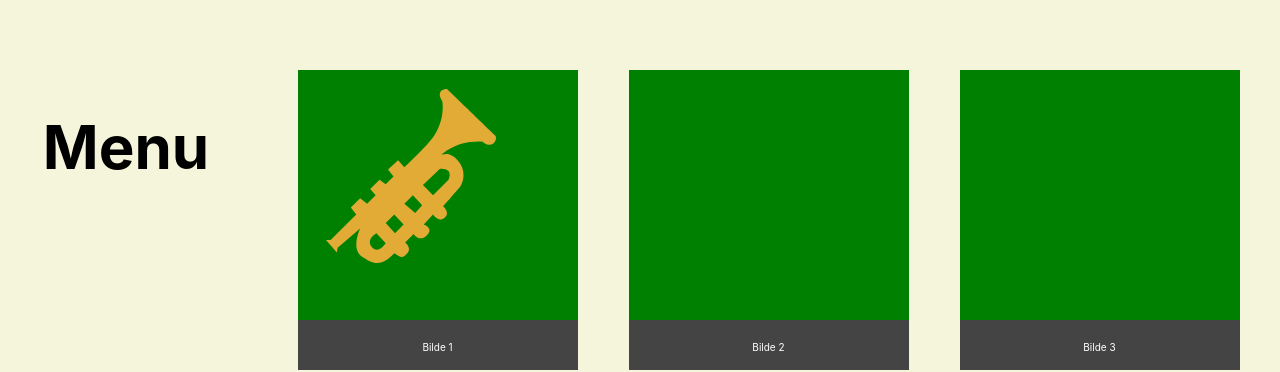
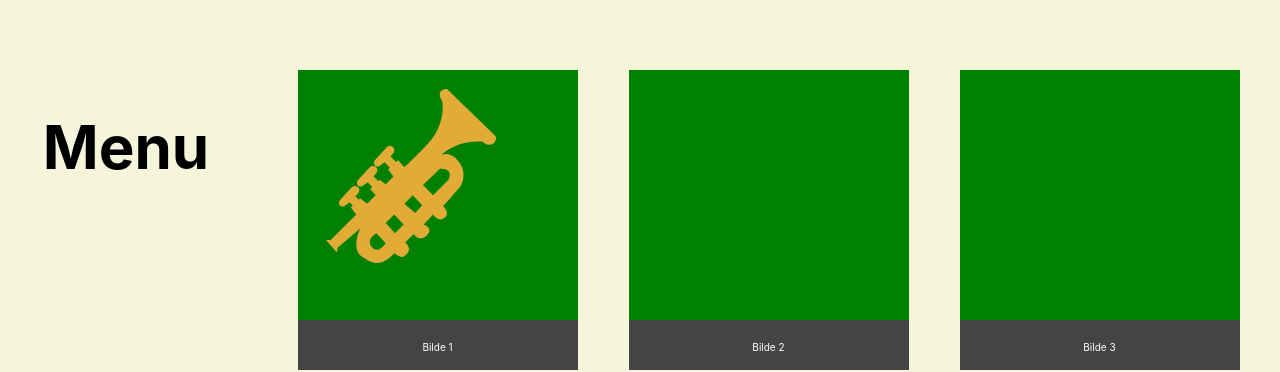
Before and after one commit to magnhan/gallery, a React (Create React App) app in the folder gallery/: page / in a window 1280 px wide. Shown: the part 147-519 px from the top of the page. Built offline with nearby package versions, Linux system fonts and the light colour scheme.

Commit message:
Added valves
#3

```diff
--- a/gallery/src/components/paintings/SVG1.tsx
+++ b/gallery/src/components/paintings/SVG1.tsx
@@ -4,6 +4,9 @@ export default function SVG1() {
   return (
     <div className="SVG 1">
       <svg className="SVG_picture">
+      <path className="trumpet" transform="translate(-35,40)" d="M77.739,89.31l10.738-11.8a4.671,4.671,0,0,1,6.833,0c3.647,3.417-2.928,8.853-2.928,8.853L108,102.1l-5.857,5.9L86.524,92.261l-3.9,2.951s-3.681,3.028-5.857,0S77.739,89.31,77.739,89.31Z"/>
+      <path className="trumpet" transform="translate(-17,20)"d="M77.739,89.31l10.738-11.8a4.671,4.671,0,0,1,6.833,0c3.647,3.417-2.928,8.853-2.928,8.853L108,102.1l-5.857,5.9L86.524,92.261l-3.9,2.951s-3.681,3.028-5.857,0S77.739,89.31,77.739,89.31Z"/>
+      <path className="trumpet" transform="translate(0,0)"d="M77.739,89.31l10.738-11.8a4.671,4.671,0,0,1,6.833,0c3.647,3.417-2.928,8.853-2.928,8.853L108,102.1l-5.857,5.9L86.524,92.261l-3.9,2.951s-3.681,3.028-5.857,0S77.739,89.31,77.739,89.31Z"/>
       <path className="trumpet" d="M144.339,31.4s4.176,23.006-14.736,42.622S106.335,97.27,106.335,97.27l-6.2-6.975-10.083,9.3,5.429,6.974-7.756,7.75-6.2-4.65-9.307,9.3,5.429,6.2-8.532,8.524-6.98-5.424-9.307,9.3,5.429,6.975L32.654,170.115H28l10.858,12.4,0.776-4.65,22.492-19.373s-9.555,20.547,1.551,27.9,18.89,11.287,32.575-3.1c6.654,4.429,8.373,5.149,12.41.775,6.045-6.13-1.552-11.624-1.552-11.624l8.532-8.525s5.711,8.65,13.185,1.55-3.1-10.849-3.1-10.849l9.307-10.074s5.426,8.432,11.634,3.1-2.029-11.393-1.552-11.624,17.063-19.374,17.063-19.374A21.34,21.34,0,0,0,161.4,92.62c-8.78-12.781-17.839-7.749-17.839-7.749s14.4-15.045,41.107-13.174c9.884,8.644,15.687-2.98,12.409-6.2S148.992,19,148.992,19,136.555,18.855,144.339,31.4Zm-2.327,67.42-17.063,16.274,10.083,10.074,15.511-15.5S156.324,98.067,142.012,98.82Zm-27.146,26.348,9.307,10.074-6.98,7.75-10.858-9.3ZM96.252,144.542l-8.531,8.524,9.307,10.074,8.531-8.524Zm-17.839,18.6,9.307,10.075s-7.7,11.811-13.961,3.874S78.414,163.14,78.414,163.14Z"/>
       </svg>
       <p className="text"> Bilde 1</p>
```
